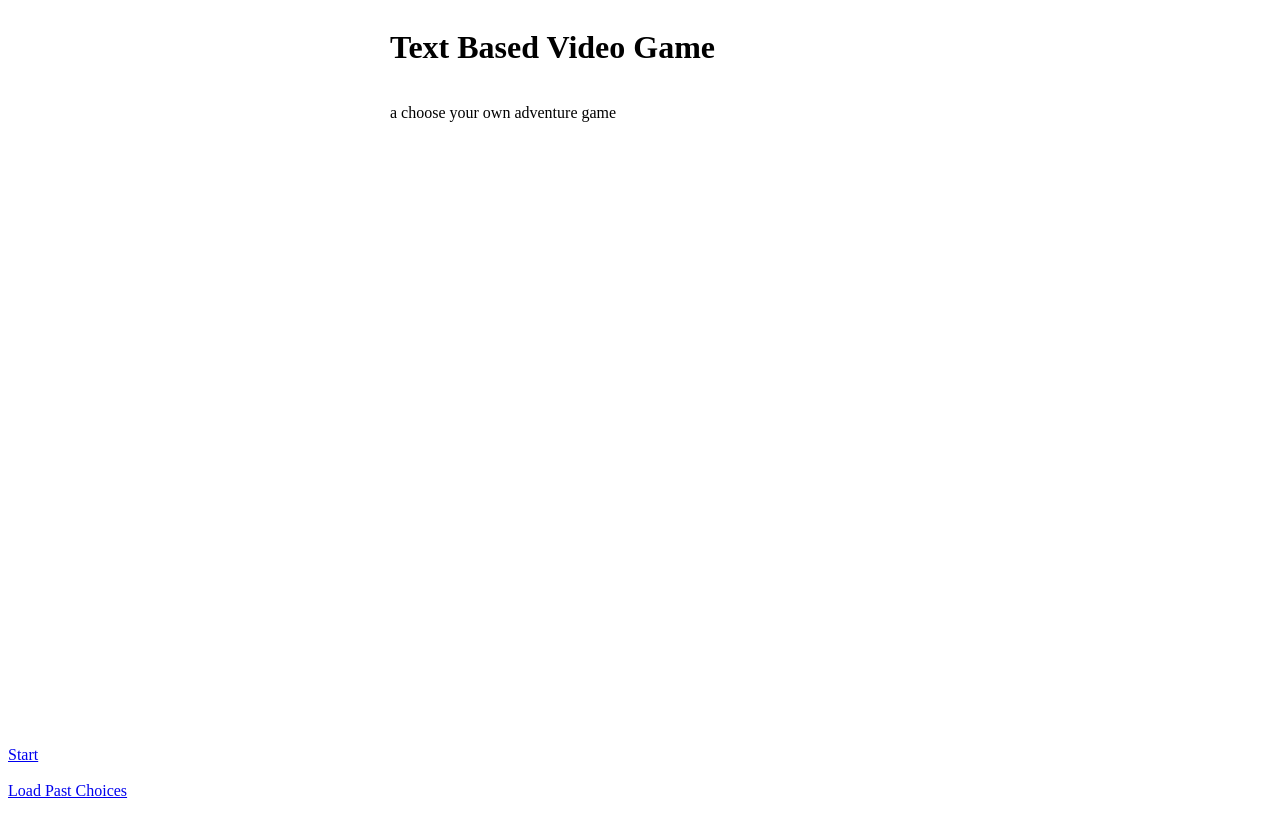
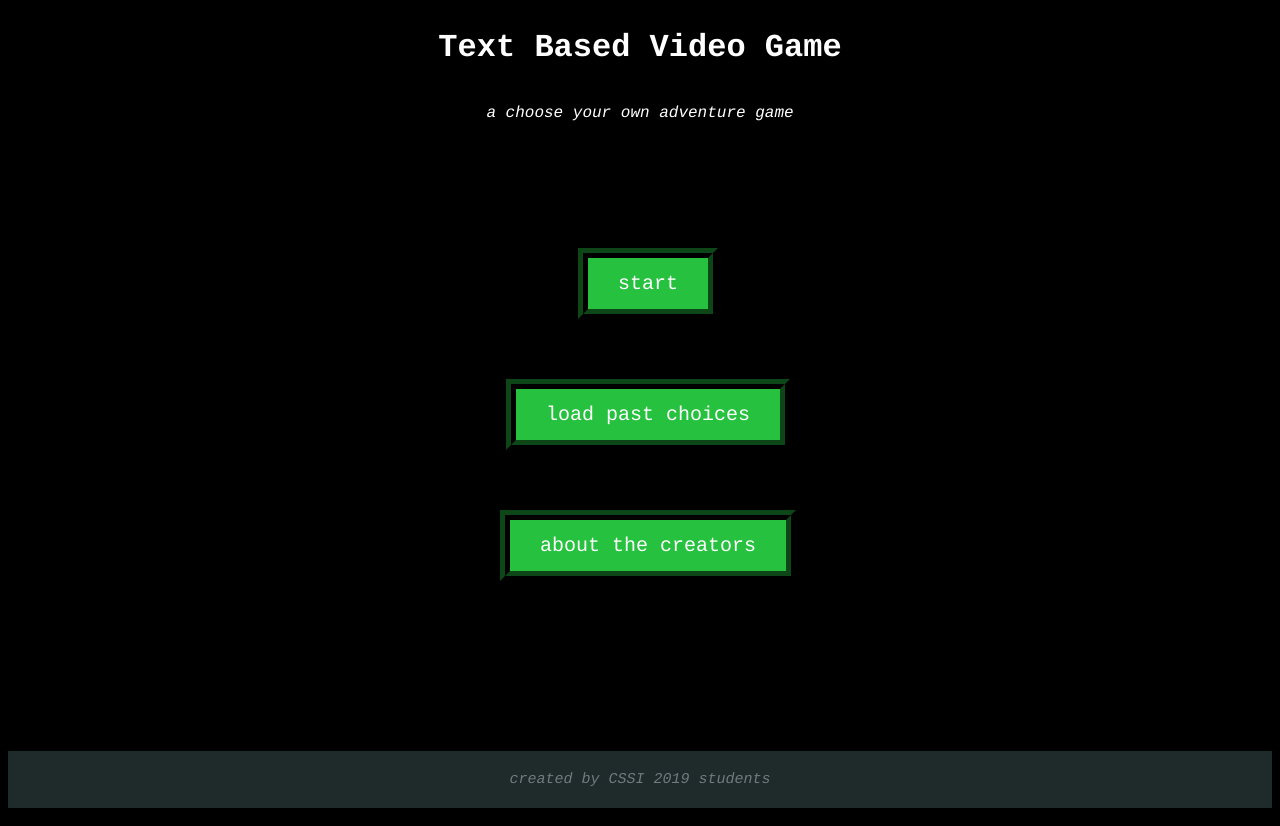
Before and after one commit to roycemoses/brb, a Python web app: template templates/startpage.html in a window 1280 px wide. Run offline with Jinja, Linux system fonts and the light colour scheme; the template is opened without the code that fills it, so the values that code supplies are empty.

Commit message:
Added a lot to CSS for startpage.html

```diff
--- a/css/style.css
+++ b/css/style.css
@@ -5,8 +5,94 @@
   display: flex;
   flex-direction: column;
   min-height: 90vh;
+  flex: 1;
 }
 
 #main h1 {
-  display: inline;
+  font-family: Courier, monospace;
+  text-align: center;
+  color: white;
 }
+
+#main p {
+  font-family: Courier, monospace;
+  color: white;
+  text-align: center;
+  font-style: italic;
+}
+ #buttons {
+   display: flex;
+   text-align: center;
+   margin: 30px;
+   padding: 50px;
+   flex-wrap: wrap;
+   flex-direction: column;
+ }
+
+ .content-button1 {
+   cursor: pointer;
+   background-color: #26C13E;
+   text-align: center;
+   color: white;
+   font-family: Courier, monospace;
+   text-transform: lowercase;
+   margin: 30px;
+   padding: 14px 30px;
+   font-size: 20px;
+   border-style: ridge;
+   border-width: 10px;
+   border-color: #0E4717;
+   justify-content: center;
+ }
+
+ .content-button2 {
+   cursor: pointer;
+   background-color: #26C13E;
+   text-align: center;
+   color: white;
+   font-family: Courier, monospace;
+   text-transform: lowercase;
+   margin: 30px;
+   padding: 14px 30px;
+   font-size: 20px;
+   border-style: ridge;
+   border-width: 10px;
+   border-color: #0E4717;
+    justify-content: center;
+ }
+
+ .content-button3 {
+   cursor: pointer;
+   background-color: #26C13E;
+   text-align: center;
+   color: white;
+   font-family: Courier, monospace;
+   text-transform: lowercase;
+   margin: 30px;
+   padding: 14px 30px;
+   font-size: 20px;
+   border-style: ridge;
+   border-width: 10px;
+   border-color: #0E4717;
+   justify-content: center;
+ }
+
+ body {
+   background-color: #000000;
+   display: flex;
+   min-height: 100vh;
+   flex-direction: column;
+ }
+
+ .footer {
+   margin: auto -1 -1 -1;
+   background-color: #1F2A2B;
+   text-align: center;
+   font-family: Courier, monospace;
+   font-size: 15px;
+   font-style: italic;
+   color: #6E7C7E;
+   padding: 20px 50px;
+ }
+
+ /* #buttons content- */
--- a/templates/startpage.html
+++ b/templates/startpage.html
@@ -3,22 +3,29 @@
   <head>
 
     <title>Text Video Game</title>
-    <link rel="stylesheet" href="./style.css">
+    <link rel="stylesheet" href="../css/style.css">
   </head>
   <body>
     <div id="main">
+
       <h1>Text Based Video Game</h1>
       <p>a choose your own adventure game</p>
-    </div><br>
+
+      <div id="buttons">
+        <form method = post action = "/createcharacter">
+          <input class = "content-button1" type = "button" value = "Start"></input>
+        </form>
+        <form method = post action = "/wedontknowyet">
+          <input class = "content-button2" type = "button" value = "Load Past Choices"></input>
+        </form>
+        <form method = post action "/againwedontknowyet">
+          <input class = "content-button3" type = "button" value = "About the Creators"></input>
+        </form>
+      </div><br>
+
+    </div>
       <!-- action="/answers" -->
-    <div id="buttons">
-        <div class = "content-button1">
-           <a href = "/createcharacter" class = "right-button">Start</a>
-        </div><br>
-        <div class = "content-button2">
-          <a href = "/wedontknowyet" class = "load-choices">Load Past Choices</a>
-        </div>
-    </div><br>
+    <footer class = "footer">created by CSSI 2019 students</footer>
 
   </body>
 </html>
```
